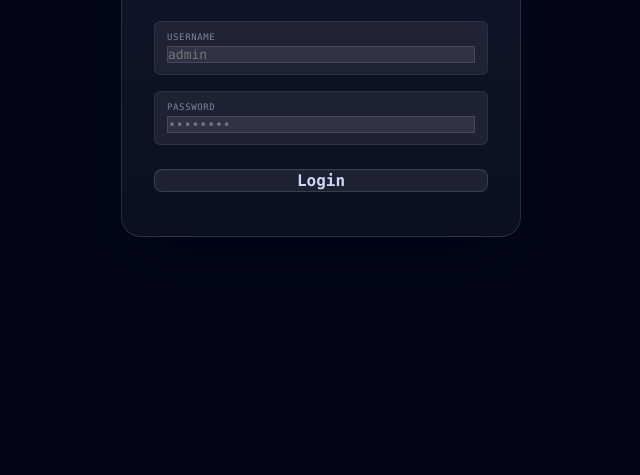
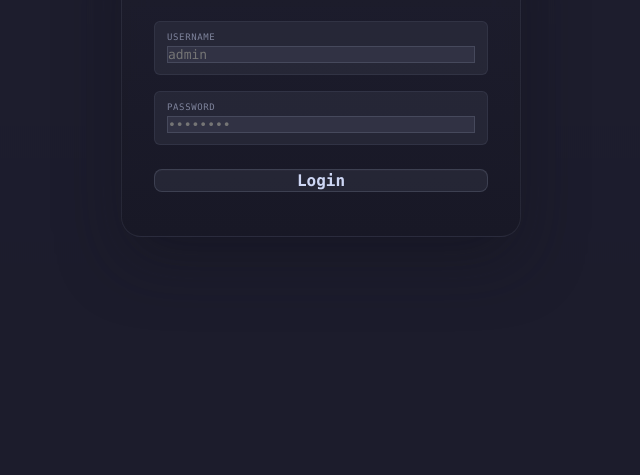
Before and after one commit to gagapony/webTerm, a website: page public/index.html in a window 1280 px wide. Shown: the part 325-800 px from the top of the page, without its empty margins (319-959 px from the left). Drawn offline with Linux system fonts and the light colour scheme; no server answers.

Commit message:
fix: align login page transparency and blur with terminal page
Login overlay and card used hardcoded values (95% opacity, 20px blur,
fixed RGB colors) that didn't match the terminal page and blocked the
background image. Switched to the same CSS variables used by .topbar
and .terminal-frame: --terminal-opacity, --blur-strength, --bg,
--bg-top, --line, --shadow. Added backdrop-filter to the card so it
blurs independently, matching the terminal panel pattern.

🤖 Generated with [Claude Code](https://claude.com/claude-code)

Co-Authored-By: Claude <noreply@anthropic.com>

```diff
--- a/public/index.html
+++ b/public/index.html
@@ -31,9 +31,9 @@
     .toolbar-button.is-icon-only { width: 32px; min-width: 32px; height: 32px; padding: 0; display: inline-flex; align-items: center; justify-content: center; }
 
     /* Login */
-    .login-overlay { position: fixed; inset: 0; z-index: 100; display: grid; place-items: center; background: rgba(2, 6, 23, 0.95); backdrop-filter: blur(20px); }
+    .login-overlay { position: fixed; inset: 0; z-index: 100; display: grid; place-items: center; background: color-mix(in srgb, var(--bg) calc(var(--terminal-opacity) * 100%), transparent); backdrop-filter: blur(var(--blur-strength)); }
     .login-overlay[hidden] { display: none; }
-    .login-card { width: min(400px, 90%); padding: 32px; border: 1px solid rgba(148, 163, 184, 0.2); border-radius: 20px; background: linear-gradient(180deg, rgba(15, 23, 42, 0.98), rgba(10, 16, 30, 0.98)); box-shadow: 0 24px 64px rgba(2, 6, 23, 0.6); }
+    .login-card { width: min(400px, 90%); padding: 32px; border: 1px solid var(--line); border-radius: 20px; background: linear-gradient(180deg, color-mix(in srgb, var(--bg) calc(var(--terminal-opacity) * 100%), transparent), color-mix(in srgb, var(--bg-top) calc(var(--terminal-opacity) * 98%), transparent)); backdrop-filter: blur(var(--blur-strength)); box-shadow: 0 24px 64px var(--shadow); }
     .login-card h1 { margin: 0 0 8px; font-size: 24px; font-weight: 700; color: var(--text); }
     .login-card p { margin: 0 0 24px; color: var(--muted); font-size: 13px; }
     .login-card .compact-field { margin-bottom: 16px; }
```
